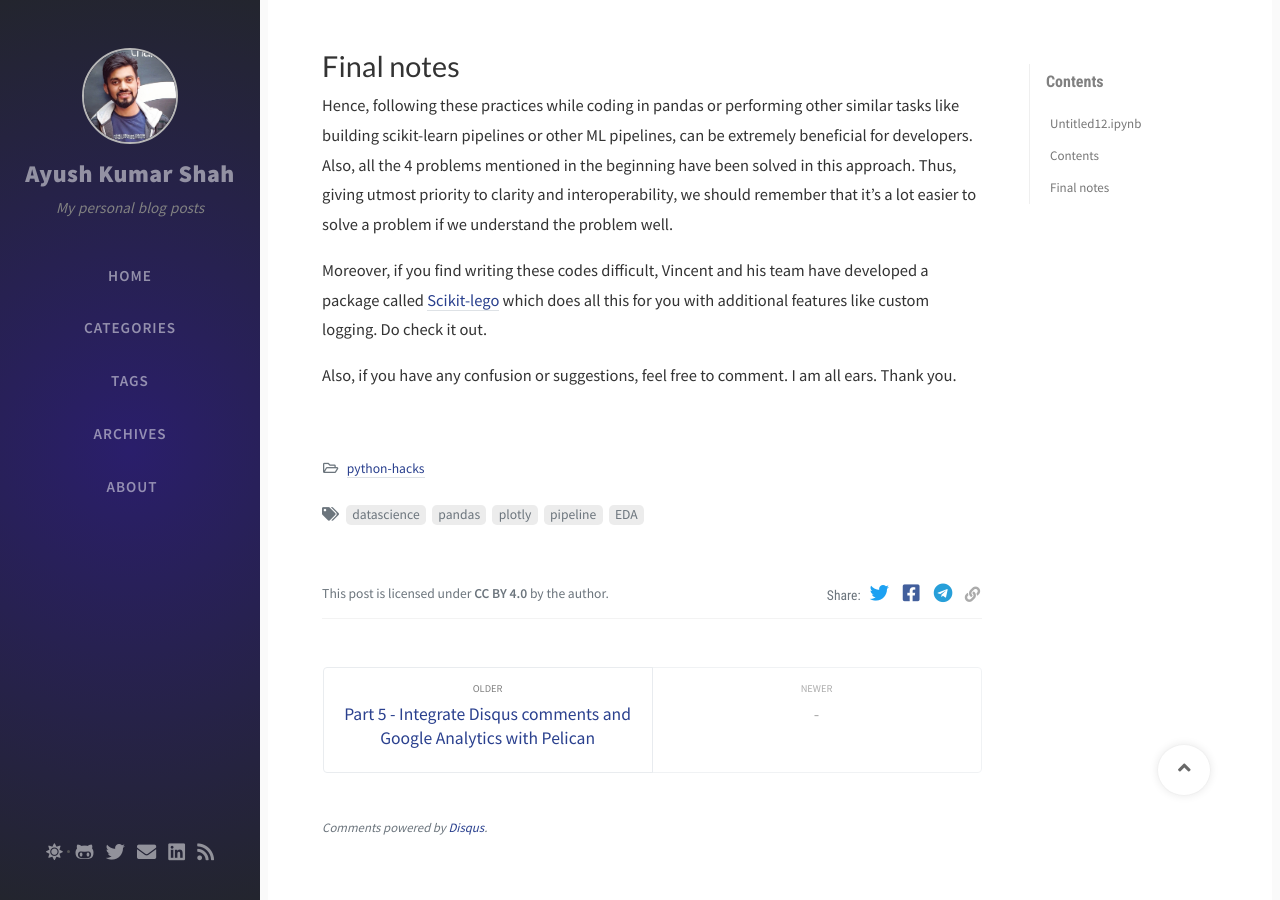
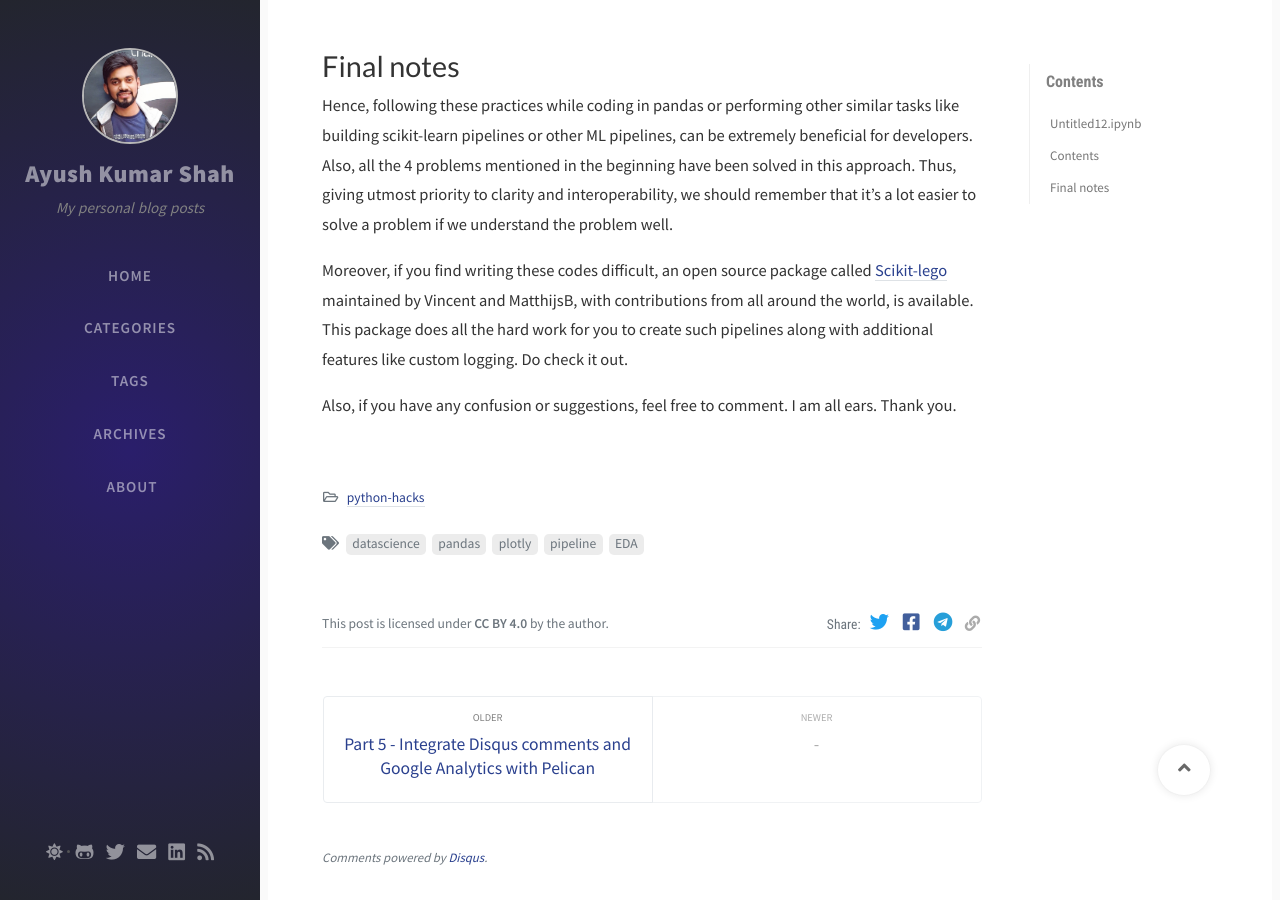
Before and after one commit to ayushkumarshah/ayushkumarshah.github.io, a Jekyll site: the page built from _posts/2020-06-06-pandas-pipe-plotly.md, in a window 1280 px wide and 900 px high, scrolled down 30671 px. Built offline with Jekyll 4.4.1, drawn with Linux system fonts in a browser that asks for light colours; nearby versions of some CDN libraries; comment, search, counter and statistics services are not loaded.

Commit message:
Correct developers name

```diff
--- a/_posts/2020-06-06-pandas-pipe-plotly.md
+++ b/_posts/2020-06-06-pandas-pipe-plotly.md
@@ -2789,6 +2789,6 @@ then becomes the summary and a user interface where you can very quickly make ni
 
 Hence, following these practices while coding in pandas or performing other similar tasks like building scikit-learn pipelines or other ML pipelines, can be extremely beneficial for developers. Also, all the 4 problems mentioned in the beginning have been solved in this approach. Thus, giving utmost priority to clarity and interoperability, we should remember that it's a lot easier to solve a problem if we understand the problem well.
 
-Moreover, if you find writing these codes difficult, Vincent and his team have developed a package called [Scikit-lego](https://scikit-lego.readthedocs.io/en/latest/pandas_pipeline.html#) which does all this for you with additional features like custom logging. Do check it out.
+Moreover, if you find writing these codes difficult, an open source package called [Scikit-lego](https://scikit-lego.readthedocs.io/en/latest/pandas_pipeline.html#) maintained by Vincent and MatthijsB, with contributions from all around the world, is available.  This package does all the hard work for you to create such pipelines along with additional features like custom logging. Do check it out.
 
 Also, if you have any confusion or suggestions, feel free to comment. I am all ears. Thank you.
```
